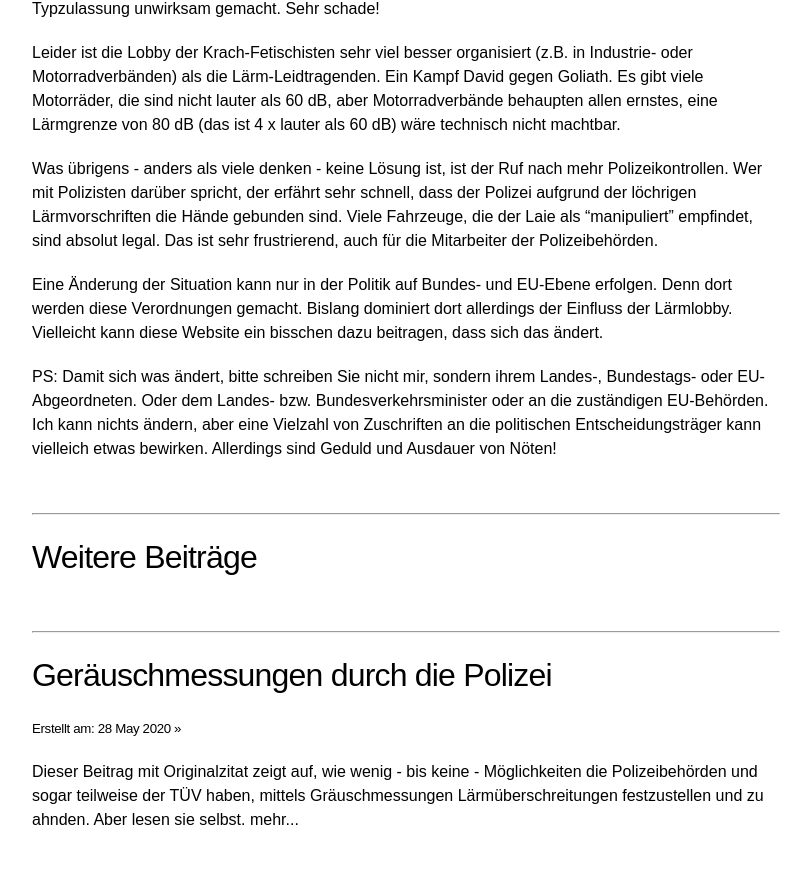
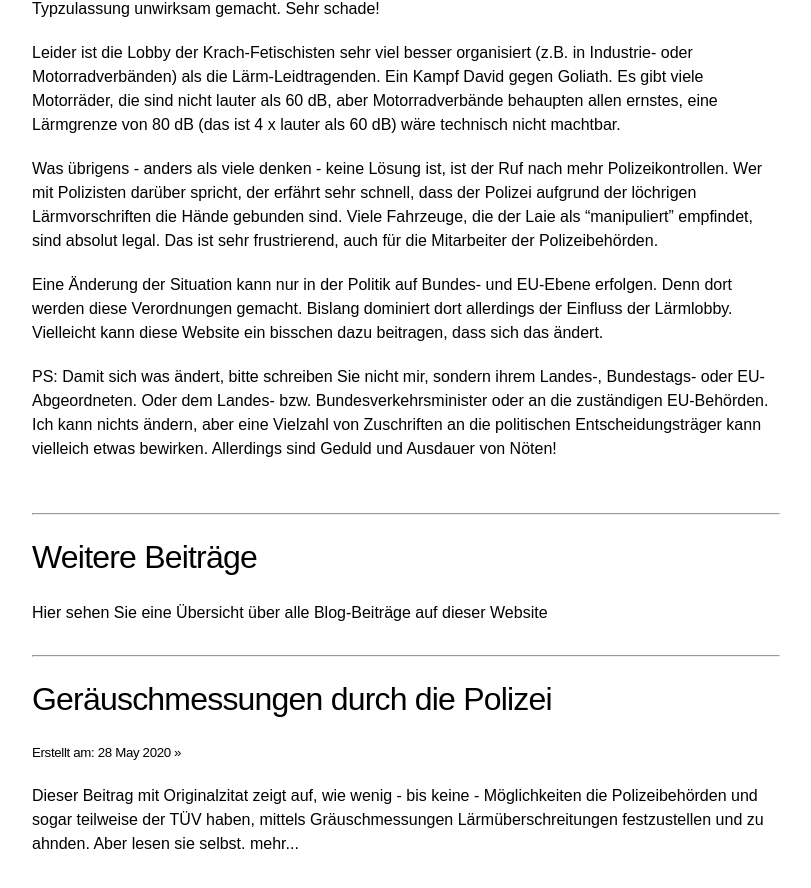
Before and after one commit to rettet-die-stille/rettet-die-stille.github.io, a Jekyll site: the page built from index.md, in a window 1280 px wide and 900 px high, scrolled down 1467 px. Shown: the top 888 px of the window, without its empty margins (22-833 px from the left). Built offline with Jekyll 4.4.1, drawn with Linux system fonts in a browser that asks for light colours; our own code applies the rules of GitHub Pages for plain Markdown files.

Commit message:
Update home.html

```diff
--- a/_layouts/home.html
+++ b/_layouts/home.html
@@ -8,7 +8,8 @@ layout: defaultmodern
   {{ content }}
   <p>&nbsp;</p>
   <hr>
-  <h1>Weitere Beiträge</1>
+  <h1>Weitere Beiträge</h1>
+  <p>Hier sehen Sie eine Übersicht über alle Blog-Beiträge auf dieser Website</p>
 </div>
 
 {% for post in site.posts %}
```
